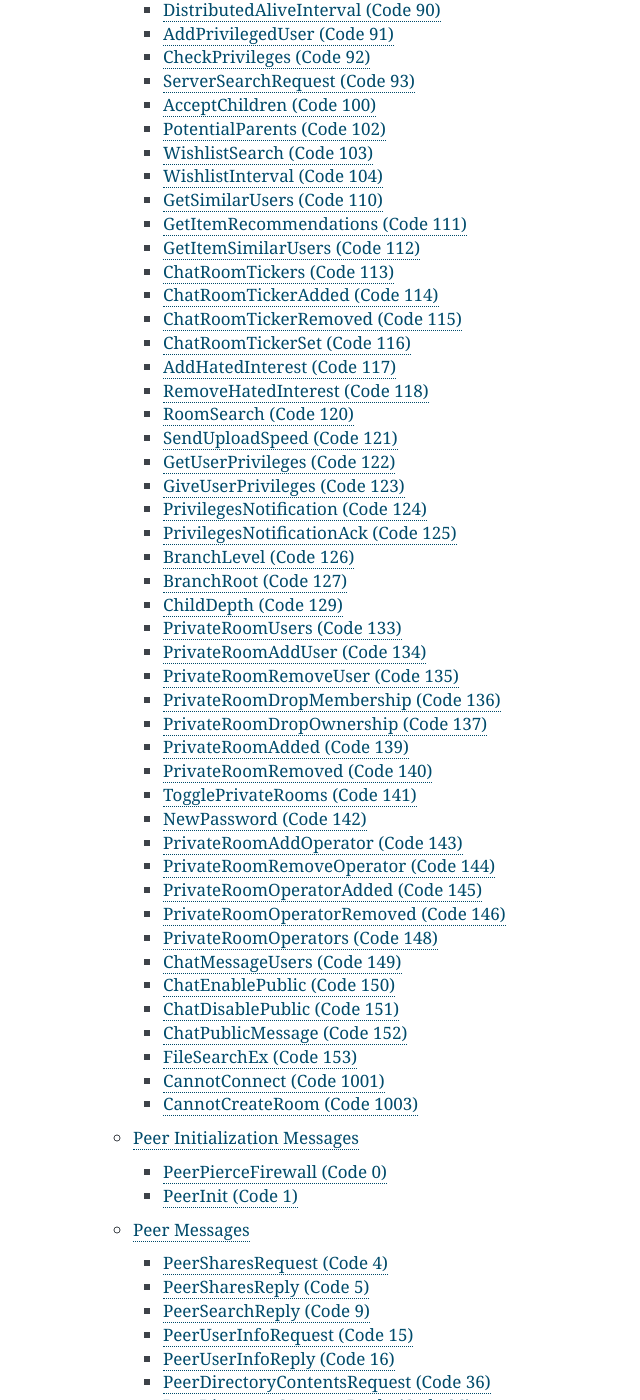
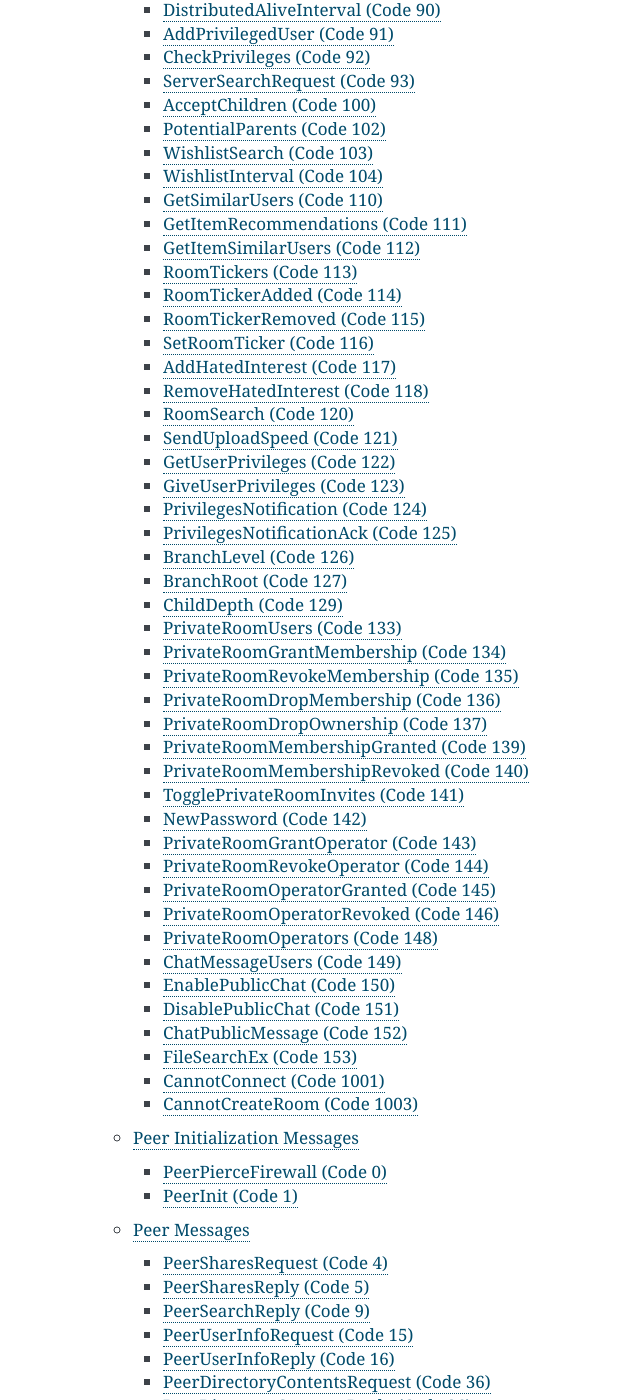
Before and after one commit to JurgenR/aioslsk, a Sphinx documentation site: the page built from docs/source/index.rst, in a window 1280 px wide and 1400 px high, scrolled down 2242 px. Shown: the whole window, without its empty margins (347-987 px from the left). Built offline with Sphinx 7.4.7, drawn with Linux system fonts in a browser that asks for light colours; some of the changed text lies outside the part shown.

Commit message:
feat: rename messages to be clearer (#87)

```diff
--- a/docs/source/MESSAGES.rst
+++ b/docs/source/MESSAGES.rst
@@ -1048,10 +1048,10 @@ GetItemSimilarUsers (Code 112)
       1. **string**: username
 
 
-.. _ChatRoomTickers:
-
-ChatRoomTickers (Code 113)
---------------------------
+.. _RoomTickers:
+
+RoomTickers (Code 113)
+----------------------
 
 List of chat room tickers (room wall)
 
@@ -1064,10 +1064,10 @@ List of chat room tickers (room wall)
       2. **string**: ticker
 
 
-.. _ChatRoomTickerAdded:
-
-ChatRoomTickerAdded (Code 114)
-------------------------------
+.. _RoomTickerAdded:
+
+RoomTickerAdded (Code 114)
+--------------------------
 
 A ticker has been added to the room (room wall)
 
@@ -1078,10 +1078,10 @@ A ticker has been added to the room (room wall)
    3. **string**: ticker
 
 
-.. _ChatRoomTickerRemoved:
-
-ChatRoomTickerRemoved (Code 115)
---------------------------------
+.. _RoomTickerRemoved:
+
+RoomTickerRemoved (Code 115)
+----------------------------
 
 A ticker has been removed to the room (room wall)
 
@@ -1091,10 +1091,10 @@ A ticker has been removed to the room (room wall)
    2. **string**: username
 
 
-.. _ChatRoomTickerSet:
-
-ChatRoomTickerSet (Code 116)
-----------------------------
+.. _SetRoomTicker:
+
+SetRoomTicker (Code 116)
+------------------------
 
 Add or update a ticker for a room (room wall)
 
@@ -1249,10 +1249,10 @@ List of all members that are part of the private room (excludes owner)
       1. **string**: username
 
 
-.. _PrivateRoomAddUser:
-
-PrivateRoomAddUser (Code 134)
------------------------------
+.. _PrivateRoomGrantMembership:
+
+PrivateRoomGrantMembership (Code 134)
+-------------------------------------
 
 Add another user to the private room. Only operators and the owner can add members to a private room.
 
@@ -1267,10 +1267,10 @@ This message is also received by all other members in the private room
    2. **string**: username
 
 
-.. _PrivateRoomRemoveUser:
-
-PrivateRoomRemoveUser (Code 135)
---------------------------------
+.. _PrivateRoomRevokeMembership:
+
+PrivateRoomRevokeMembership (Code 135)
+--------------------------------------
 
 Remove another user from the private room. Operators can remove regular members but not other operators or the owner. The owner can remove anyone aside from himself (see :ref:`PrivateRoomDropOwnership`).
 
@@ -1309,24 +1309,24 @@ Drops ownership of a private room, this disbands the entire room.
    1. **string**: room
 
 
-.. _PrivateRoomAdded:
-
-PrivateRoomAdded (Code 139)
----------------------------
-
-Received when the current user was added to the private room
+.. _PrivateRoomMembershipGranted:
+
+PrivateRoomMembershipGranted (Code 139)
+---------------------------------------
+
+Received when the current user has been granted membership to a private room
 
 :Code: 139 (0x8B)
 :Receive:
    1. **string**: room
 
 
-.. _PrivateRoomRemoved:
-
-PrivateRoomRemoved (Code 140)
------------------------------
-
-Received when the current user was removed from the private room
+.. _PrivateRoomMembershipRevoked:
+
+PrivateRoomMembershipRevoked (Code 140)
+---------------------------------------
+
+Received when the current user had its membership revoked from a private room
 
 :Code: 140 (0x8C)
 :Usage:
@@ -1334,12 +1334,12 @@ Received when the current user was removed from the private room
    1. **string**: room
 
 
-.. _TogglePrivateRooms:
-
-TogglePrivateRooms (Code 141)
------------------------------
-
-Enables or disables private room invites (through :ref:`PrivateRoomAddUser`)
+.. _TogglePrivateRoomInvites:
+
+TogglePrivateRoomInvites (Code 141)
+-----------------------------------
+
+Enables or disables private room invites (through :ref:`PrivateRoomGrantMembership`)
 
 :Code: 141 (0x8D)
 :Usage:
@@ -1359,10 +1359,10 @@ NewPassword (Code 142)
    1. **string**: password
 
 
-.. _PrivateRoomAddOperator:
-
-PrivateRoomAddOperator (Code 143)
----------------------------------
+.. _PrivateRoomGrantOperator:
+
+PrivateRoomGrantOperator (Code 143)
+-----------------------------------
 
 Grant operator privileges to a member in a private room. This message will also be received by all other members in the room (irrelevant of if they are online or not).
 
@@ -1376,9 +1376,9 @@ Grant operator privileges to a member in a private room. This message will also
    2. **string**: username
 
 
-.. _PrivateRoomRemoveOperator:
-
-PrivateRoomRemoveOperator (Code 144)
+.. _PrivateRoomRevokeOperator:
+
+PrivateRoomRevokeOperator (Code 144)
 ------------------------------------
 
 Revoke operator privileges from a member in a private room. This message will also be received by all other members in the room (irrelevant of if they are online or not).
@@ -1393,10 +1393,10 @@ Revoke operator privileges from a member in a private room. This message will al
    2. **string**: username
 
 
-.. _PrivateRoomOperatorAdded:
-
-PrivateRoomOperatorAdded (Code 145)
------------------------------------
+.. _PrivateRoomOperatorGranted:
+
+PrivateRoomOperatorGranted (Code 145)
+-------------------------------------
 
 Received when granted operator privileges in a private room
 
@@ -1405,9 +1405,9 @@ Received when granted operator privileges in a private room
    1. **string**: room
 
 
-.. _PrivateRoomOperatorRemoved:
-
-PrivateRoomOperatorRemoved (Code 146)
+.. _PrivateRoomOperatorRevoked:
+
+PrivateRoomOperatorRevoked (Code 146)
 -------------------------------------
 
 Received when operator privileges in a private room were revoked
@@ -1448,9 +1448,9 @@ Send a private message to a list of users
    2. **string**: message
 
 
-.. _ChatEnablePublic:
-
-ChatEnablePublic (Code 150)
+.. _EnablePublicChat:
+
+EnablePublicChat (Code 150)
 ---------------------------
 
 Enables public chat, see :ref:`ChatPublicMessage`
@@ -1459,9 +1459,9 @@ Enables public chat, see :ref:`ChatPublicMessage`
 :Send: No parameters
 
 
-.. _ChatDisablePublic:
-
-ChatDisablePublic (Code 151)
+.. _DisablePublicChat:
+
+DisablePublicChat (Code 151)
 ----------------------------
 
 Disables public chat, see :ref:`ChatPublicMessage`
@@ -1475,7 +1475,7 @@ Disables public chat, see :ref:`ChatPublicMessage`
 ChatPublicMessage (Code 152)
 ----------------------------
 
-Chat message from all public rooms, use :ref:`ChatEnablePublic` and :ref:`ChatDisablePublic` to disable / enable receiving these messages.
+Chat message from all public rooms, use :ref:`EnablePublicChat` and :ref:`DisablePublicChat` to disable / enable receiving these messages.
 
 :Code: 152 (0x98)
 :Receive:
--- a/docs/source/SOULSEEK.rst
+++ b/docs/source/SOULSEEK.rst
@@ -415,28 +415,28 @@ The room list is received after login but can be refreshed by sending another :r
 Room Joining / Creation
 -----------------------
 
-To join a public room a :ref:`ChatJoinRoom` message is sent to the server, containing the name of the room and whether the room is private. If the room does not yet exist it is created.
+To join a public room a :ref:`JoinRoom` message is sent to the server, containing the name of the room and whether the room is private. If the room does not yet exist it is created.
 
 Creating a public room:
 
-1. Send :ref:`ChatJoinRoom` (is_private=0)
+1. Send :ref:`JoinRoom` (is_private=0)
 2. Receive:
 
-  * :ref:`ChatUserJoinedRoom`
-  * :ref:`ChatJoinRoom` : with our own username
-  * :ref:`ChatRoomTickers`
+  * :ref:`UserJoinedRoom`
+  * :ref:`JoinRoom` : with our own username
+  * :ref:`RoomTickers`
 
 Creating a private room:
 
-1. Send :ref:`ChatJoinRoom` (is_private=1)
+1. Send :ref:`JoinRoom` (is_private=1)
 2. Receive:
 
   * :ref:`RoomList` : updated list of rooms. See 'Room List' section on what would be expected here
   * :ref:`PrivateRoomUsers` : list of users in the room (exluding ourself)
   * :ref:`PrivateRoomOperators` : list of operators
-  * :ref:`ChatUserJoinedRoom` : with our own username
-  * :ref:`ChatJoinRoom` : with our own username
-  * :ref:`ChatRoomTickers`
+  * :ref:`UserJoinedRoom` : with our own username
+  * :ref:`JoinRoom` : with our own username
+  * :ref:`RoomTickers`
 
 .. note::
    Messages :ref:`PrivateRoomUsers`, :ref:`PrivateRoomOperators` seems to be repeated for private rooms we are already part of
@@ -472,18 +472,18 @@ Owners and operators can add users to rooms.
 
 User adding another user:
 
-1. Send: :ref:`PrivateRoomAddUser` : with room name and user name
+1. Send: :ref:`PrivateRoomGrantMembership` : with room name and user name
 2. Receive:
 
-   * :ref:`PrivateRoomAddUser` : with room name and user name
+   * :ref:`PrivateRoomGrantMembership` : with room name and user name
    * Server message: User <user_name> is now a member of room <room_name>
 
 The added user:
 
 1. Receive:
 
-   * :ref:`PrivateRoomAddUser` : with room name and user name
-   * :ref:`PrivateRoomAdded` : with room name
+   * :ref:`PrivateRoomGrantMembership` : with room name and user name
+   * :ref:`PrivateRoomMembershipGranted` : with room name
    * :ref:`RoomList`
    * :ref:`PrivateRoomUsers` : users of the room (excluding the owner?)
    * :ref:`PrivateRoomOperators`
@@ -492,7 +492,7 @@ The owner of the room:
 
 1. Receive:
 
-   * :ref:`PrivateRoomAddUser` : with room name and user name
+   * :ref:`PrivateRoomGrantMembership` : with room name and user name
    * Server message: User [<user_name>] was added as a member of room [<room_name>] by operator [<operator_name>]
 
 Other members in room:
@@ -511,25 +511,25 @@ Owners can remove operators and members, operators can only remove members.
 
 User removing another user (owner):
 
-1. Send: :ref:`PrivateRoomRemoveUser` : with room name and user name
+1. Send: :ref:`PrivateRoomRevokeMembership` : with room name and user name
 2. Receive:
 
-   * :ref:`PrivateRoomRemoveUser` : with room name and user name
+   * :ref:`PrivateRoomRevokeMembership` : with room name and user name
    * Server message: User <user_name> is no longer a member of room <room_name>
 
 User being removed:
 
 1. Receive:
 
-   * :ref:`PrivateRoomRemoved` : with room name
-   * :ref:`ChatLeaveRoom` : with room name
+   * :ref:`PrivateRoomMembershipRevoked` : with room name
+   * :ref:`LeaveRoom` : with room name
    * :ref:`RoomList`
 
 The owner of the room:
 
 1. Receive:
 
-   * :ref:`PrivateRoomRemoveUser` : with room name and user name
+   * :ref:`PrivateRoomRevokeMembership` : with room name and user name
    * Server message: User <user_name> is no longer a member of room <room_name>
 
 Other members in room:
@@ -546,10 +546,10 @@ Granting Operator to Private Room
 
 User granting operator:
 
-1. Send: :ref:`PrivateRoomAddOperator` : with room name and user name
+1. Send: :ref:`PrivateRoomGrantOperator` : with room name and user name
 2. Receive:
 
-   * :ref:`PrivateRoomAddOperator` : with room name and user name (got this twice for some reason, perhaps a bug in the server? Should probably be PrivateRoomOperatorAdded)
+   * :ref:`PrivateRoomGrantOperator` : with room name and user name (got this twice for some reason, perhaps a bug in the server? Should probably be :ref:`PrivateRoomOperatorGranted`)
    * Server message: User <user_name> is now an operator of room <room_name>
 
 User receiving operator:
@@ -570,18 +570,18 @@ Revoking Operator from Private Room
 
 User revoking operator:
 
-1. Send: :ref:`PrivateRoomRemoveOperator` : with room name and user name
+1. Send: :ref:`PrivateRoomRevokeOperator` : with room name and user name
 2. Receive:
 
-   * :ref:`PrivateRoomRemoveOperator` : with room name and user name (got this twice for some reason, perhaps a bug in the server? Should probably be :ref:`PrivateRoomRemoveOperator`)
+   * :ref:`PrivateRoomRevokeOperator` : with room name and user name (got this twice for some reason, perhaps a bug in the server? Should probably be :ref:`PrivateRoomRevokeOperator`)
    * Server message: User <user_name> is no longer an operator of room <room_name>
 
 User for which operator was revoked:
 
 1. Receive:
 
-   * :ref:`PrivateRoomRemoveOperator` : with room name and user name (got this twice)
-   * :ref:`PrivateRoomOperatorRemoved` : with room name
+   * :ref:`PrivateRoomRevokeOperator` : with room name and user name (got this twice)
+   * :ref:`PrivateRoomOperatorRevoked` : with room name
    * :ref:`RoomList`
    * :ref:`PrivateRoomUsers` : for all private rooms we are part of
    * :ref:`PrivateRoomOperators` : for all private rooms we are part of
@@ -600,8 +600,8 @@ Member dropping membership:
 1. Send: PrivateRoomDropMembership : with room name
 2. Receive:
 
-   * :ref:`PrivateRoomRemoved` : with room name
-   * :ref:`ChatLeaveRoom` : with room name
+   * :ref:`PrivateRoomMembershipRevoked` : with room name
+   * :ref:`LeaveRoom` : with room name
    * :ref:`RoomList`
 
 
@@ -609,16 +609,16 @@ Received by owner:
 
 1. Receive:
 
-   * :ref:`PrivateRoomRemoveUser` : with room name and user name
+   * :ref:`PrivateRoomRevokeMembership` : with room name and user name
    * Server message: User <user_name> is no longer a member of room <room_name>
-   * :ref:`ChatUserLeftRoom` : with room name and user name
+   * :ref:`UserLeftRoom` : with room name and user name
 
 Received by operator:
 
 1. Receive:
 
-   * :ref:`PrivateRoomRemoveUser` : with room name and user name
-   * :ref:`ChatUserLeftRoom` : with room name and user name
+   * :ref:`PrivateRoomRevokeMembership` : with room name and user name
+   * :ref:`UserLeftRoom` : with room name and user name
 
 
 As operator
@@ -629,12 +629,12 @@ Operator dropping membership:
 1. Send: PrivateRoomDropMembership : with room name
 2. Receive:
 
-   * :ref:`PrivateRoomRemoved` : with room name
-   * :ref:`ChatLeaveRoom` : with room name
+   * :ref:`PrivateRoomMembershipRevoked` : with room name
+   * :ref:`LeaveRoom` : with room name
    * :ref:`RoomList`
    * :ref:`PrivateRoomUsers` : for private rooms we are still part of
    * :ref:`PrivateRoomOperators` : for private rooms we are still part of
-   * :ref:`PrivateRoomOperatorRemoved`
+   * :ref:`PrivateRoomOperatorRevoked`
    * :ref:`RoomList`
    * :ref:`PrivateRoomUsers` : for private rooms
    * :ref:`PrivateRoomOperators` : for private rooms
@@ -643,19 +643,19 @@ Received by owner:
 
 1. Receive:
 
-   * :ref:`PrivateRoomRemoveUser`
+   * :ref:`PrivateRoomRevokeMembership`
    * Server message: User <user_name> is no longer a member of room <room_name>
-   * :ref:`ChatUserLeftRoom`
-   * :ref:`PrivateRoomRemoveOperator` (twice)
+   * :ref:`UserLeftRoom`
+   * :ref:`PrivateRoomRevokeOperator` (twice)
    * Server message: User <user_name> is no longer an operator of room <room_name>
 
 Received by member:
 
 1. Receive:
 
-   * :ref:`PrivateRoomRemoveUser`
-   * :ref:`ChatUserLeftRoom`
-   * :ref:`PrivateRoomRemoveOperator` (twice)
+   * :ref:`PrivateRoomRevokeMembership`
+   * :ref:`UserLeftRoom`
+   * :ref:`PrivateRoomRevokeOperator` (twice)
 
 
 Dropping Ownership
@@ -675,12 +675,12 @@ Received by operator:
 
 1. Receive:
 
-   * :ref:`PrivateRoomRemoved` : with room name
-   * :ref:`ChatLeaveRoom` : with room name
+   * :ref:`PrivateRoomMembershipRevoked` : with room name
+   * :ref:`LeaveRoom` : with room name
    * :ref:`RoomList`
    * :ref:`PrivateRoomUsers` : for private rooms we are still part of
    * :ref:`PrivateRoomOperators` : for private rooms we are still part of
-   * :ref:`PrivateRoomOperatorRemoved`
+   * :ref:`PrivateRoomOperatorRevoked`
    * :ref:`RoomList`
    * :ref:`PrivateRoomUsers` : for private rooms
    * :ref:`PrivateRoomOperators` : for private rooms
@@ -689,10 +689,10 @@ Received by member:
 
 1. Receive:
 
-   * :ref:`ChatUserLeftRoom` : for the operator that was in the room
-   * :ref:`PrivateRoomRemoveOperator` : for the operator that was in the room
-   * :ref:`PrivateRoomRemoved`
-   * :ref:`ChatLeaveRoom`
+   * :ref:`UserLeftRoom` : for the operator that was in the room
+   * :ref:`PrivateRoomRevokeOperator` : for the operator that was in the room
+   * :ref:`PrivateRoomMembershipRevoked`
+   * :ref:`LeaveRoom`
    * :ref:`RoomList`
 
 
```
Also changed, not shown: other parts of docs/source/MESSAGES.rst (+25 -25 lines), other parts of docs/source/SOULSEEK.rst (+4 -4 lines), 8 other files.
